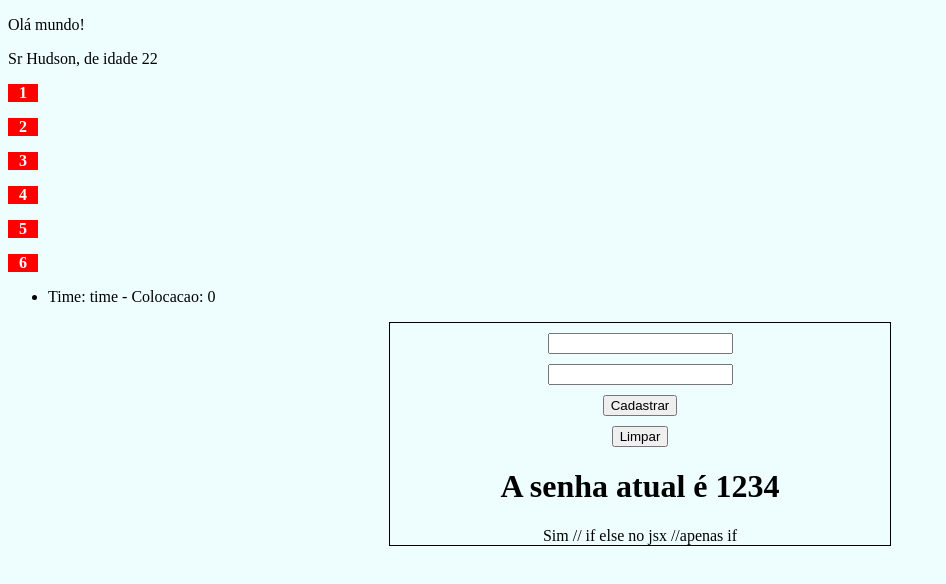
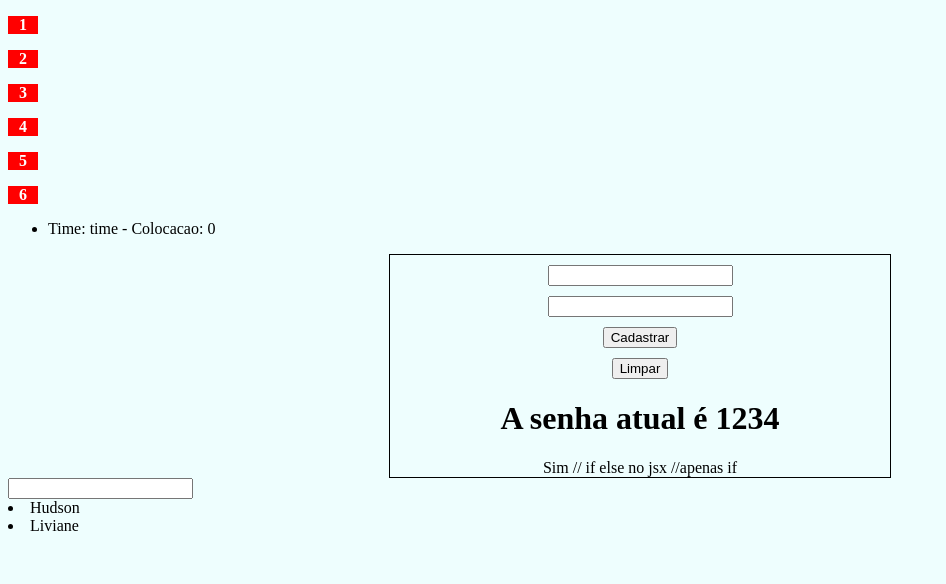
Before and after one commit to Huds0nAlve5/react, a React (Vite) app: page / in a window 1280 px wide. Shown: the top 584 px of the page, without its empty margins (0-946 px from the left). Built offline with nearby package versions, Linux system fonts and the light colour scheme.

Commit message:
alteracoes

```diff
--- a/src/App.jsx
+++ b/src/App.jsx
@@ -4,8 +4,6 @@ import './App.css' //css geral aqui
 function App({nome, idade}) {    //Aula de componentes, aqui é um props desestruturado, onde se ficasse "props", acessaria através de props.nome
   return (
     <>
-      <p>Olá mundo!</p>
-      <p>Sr {nome}, de idade {idade}</p>
     </>
   )
 }
--- /dev/null
+++ b/src/components/ListaComFiltro.jsx
@@ -0,0 +1,25 @@
+import { useState } from "react"
+
+const listaPessoas = [
+    {
+        'Nome': 'Hudson',
+        'Idade': '21'
+    },
+    {
+        'Nome': 'Liviane',
+        'Idade': '22'
+    }
+]
+
+
+const pessoasHTML = listaPessoas.map(person => <li>{person["Nome"]}</li>)
+
+export function ListaComFiltro(){
+    const [pessoa, setPessoa] = useState()
+    return (
+        <>
+            <input type="text" onChange={(e) => setPessoa(e.target.value)}></input>
+            {!pessoa ? (pessoasHTML) : (pessoasHTML)}
+        </>
+    )
+}
--- a/src/main.jsx
+++ b/src/main.jsx
@@ -4,6 +4,7 @@ import App from './App.jsx'
 import { Contar } from './components/contagem.jsx'
 import { Classificacao } from './components/tabelaBR.jsx'
 import { FormularioCli } from './components/FormularioCli.jsx'
+import { ListaComFiltro } from './components/listaComFiltro.jsx'
 
 const pessoa = {
   'nome': 'Hudson',
@@ -16,5 +17,6 @@ ReactDOM.createRoot(document.getElementById('root')).render(
     <Contar />
     <Classificacao />
     <FormularioCli />
+    <ListaComFiltro />
  </React.StrictMode>,
 )
```
